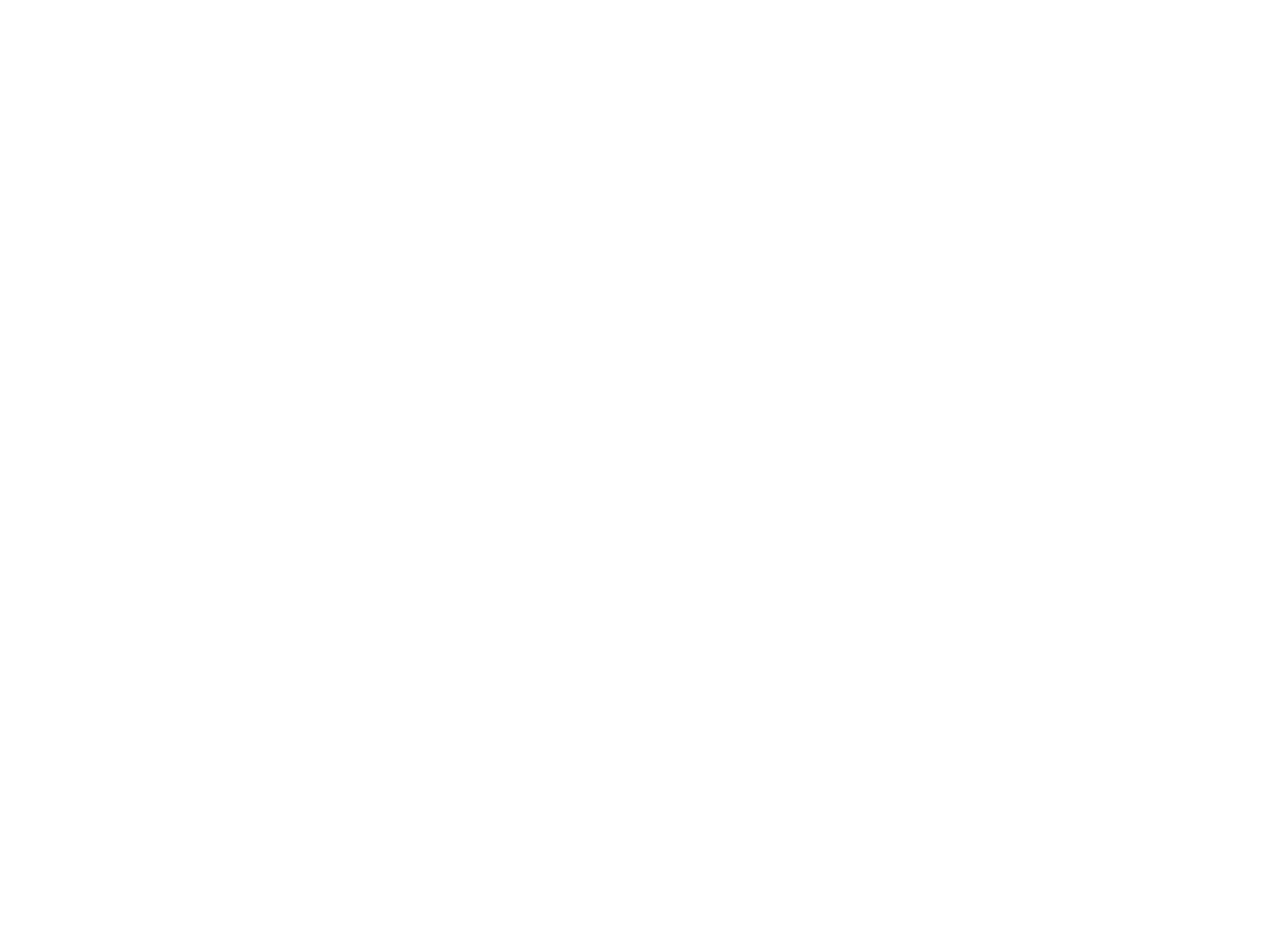
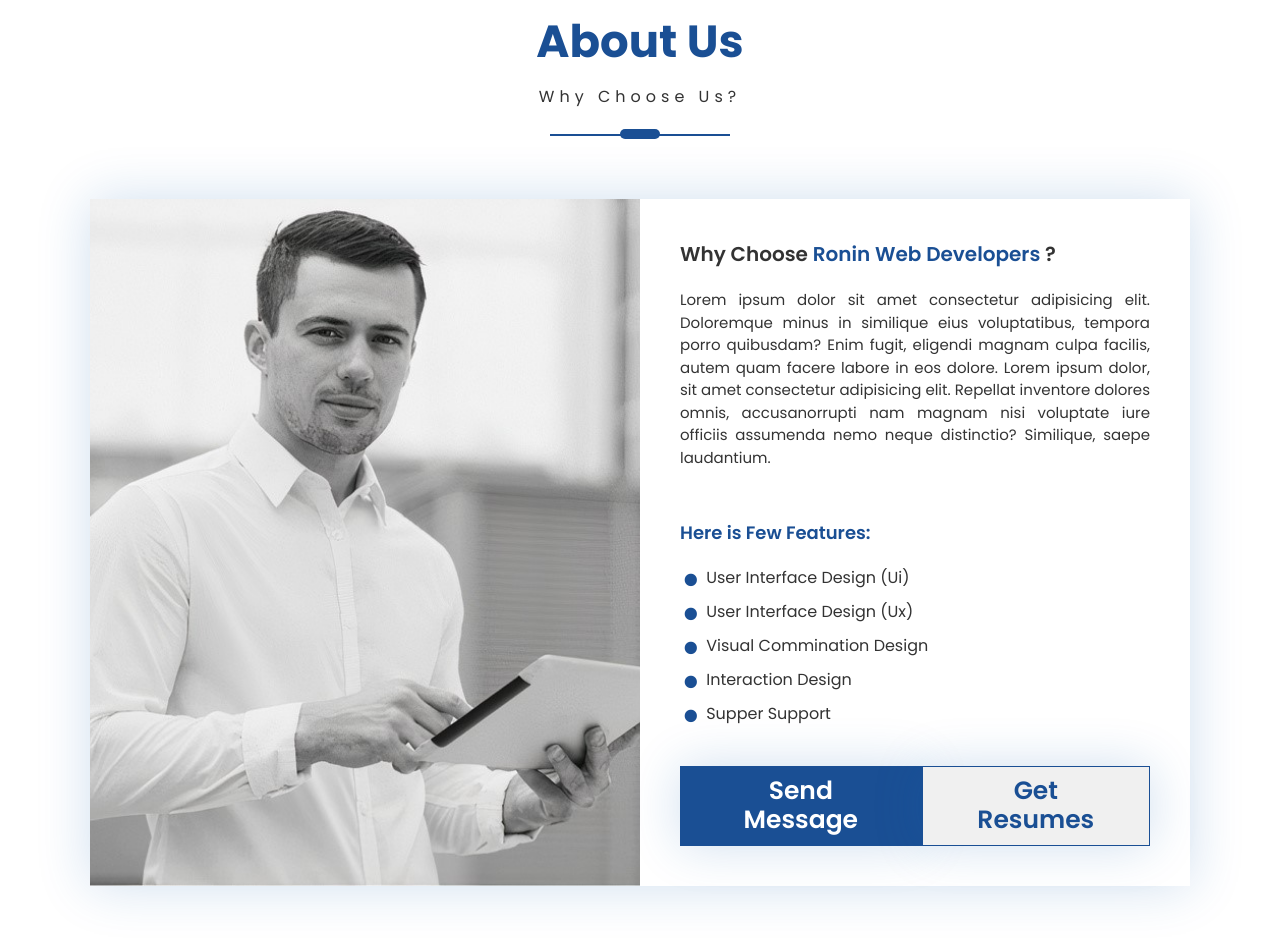
Before and after one commit to Yasharmohamadi/personal-website, a React (Create React App) app: page / in a window 1280 px wide. Shown: the part 1060-2002 px from the top of the page. Before the commit the page ends 1018 px from the top, so only its background shows below. Built offline with nearby package versions, Linux system fonts and the light colour scheme.

Commit message:
add about section

```diff
--- /dev/null
+++ b/src/About/About.css
@@ -0,0 +1,73 @@
+.about {
+	padding-top: 5rem;
+}
+
+.about-main {
+	margin: 6rem 0 10rem 0;
+	box-shadow: 0 0 50px var(--shadow-color);
+	display: flex;
+}
+
+.about-img {
+	background: url("../../public/images/about-us-man.jpg");
+	/* height: 100%; */
+	width: 100%;
+	background-position: center;
+	background-repeat: no-repeat;
+	background-size: cover;
+	flex-shrink: 0;
+	flex-basis: 50%;
+}
+
+.about-content {
+	flex-shrink: 0;
+	flex-basis: 50%;
+	padding: 4rem;
+}
+.content-title {
+	font-family: "Poppins SemiBold";
+
+	font-size: 2rem;
+}
+.content-title span {
+	color: var(--main-color);
+}
+.content-caption {
+	margin: 2rem 0 5rem 0;
+	font-size: 1.5rem;
+	text-align: justify;
+}
+.content-list {
+	list-style-type: none;
+	margin-bottom: 4rem;
+}
+
+.content-list-title {
+	font-family: "Poppins SemiBold";
+
+	font-size: 1.8rem;
+	color: var(--main-color);
+	margin-bottom: 2rem;
+}
+.content-list-item {
+	margin-bottom: 1rem;
+}
+
+.content-list-item::before {
+	content: "·";
+	font-size: 10rem;
+	vertical-align: middle;
+	line-height: 20px;
+	color: var(--main-color);
+	margin-right: 0.5rem;
+}
+
+.about-btns {
+	width: 100%;
+	display: flex;
+	flex-direction: row;
+	justify-content: space-between;
+}
+.about-btns button {
+	padding: 1rem 5rem;
+}
--- /dev/null
+++ b/src/About/About.jsx
@@ -0,0 +1,57 @@
+import React from "react";
+import "./About.css";
+
+export default function About() {
+	return (
+		<div className="about">
+			<div className="container">
+				<div className="row justify-content-center">
+					<div className="section-header about-header">
+						<h3 className="section-title about-title">About Us</h3>
+						<p className="section-title_sub about-title_sub">Why Choose Us?</p>
+						<div className="section-line about-line"></div>
+					</div>
+					<div className="about-main">
+						<div className="about-img"></div>
+						<div className="about-content">
+							<h4 className="content-title">
+								Why Choose <span>Ronin Web Developers</span> ?
+							</h4>
+							<p className="content-caption">
+								Lorem ipsum dolor sit amet consectetur adipisicing elit.
+								Doloremque minus in similique eius voluptatibus, tempora porro
+								quibusdam? Enim fugit, eligendi magnam culpa facilis, autem quam
+								facere labore in eos dolore. Lorem ipsum dolor, sit amet
+								consectetur adipisicing elit. Repellat inventore dolores omnis,
+								accusanorrupti nam magnam nisi voluptate iure officiis assumenda
+								nemo neque distinctio? Similique, saepe laudantium.
+							</p>
+							<h5 className="content-list-title">Here is Few Features:</h5>
+							<ul className="content-list">
+								<li className="content-list-item">
+									User Interface Design (Ui)
+								</li>
+								<li className="content-list-item">
+									User Interface Design (Ux)
+								</li>
+								<li className="content-list-item">Visual Commination Design</li>
+								<li className="content-list-item">Interaction Design</li>
+								<li className="content-list-item">Supper Support</li>
+							</ul>
+							<div className="about-btns">
+								<button className="app-btn btn_blue">Send Message</button>
+								<button className="app-btn btn_white">Get Resumes</button>
+							</div>
+						</div>
+						{/* <div className="row">
+							<div className="col-lg-6">
+							</div>
+							<div className="col-lg-6">
+							</div>
+						</div> */}
+					</div>
+				</div>
+			</div>
+		</div>
+	);
+}
--- a/src/App.js
+++ b/src/App.js
@@ -1,6 +1,7 @@
 import React from "react";
 import Header from "./Header/Header";
-import Home from './Home/Home'
+import Home from "./Home/Home";
+import About from "./About/About";
 
 export default function App() {
 	return (
@@ -8,6 +9,7 @@
 			<Header />
 			<main className="main">
 				<Home />
+				<About />
 			</main>
 		</div>
 	);
--- a/src/styles/app.css
+++ b/src/styles/app.css
@@ -26,6 +26,10 @@
 	align-items: center;
 }
 
+.justify-content-center {
+	justify-content: center;
+}
+
 body {
 	font-family: "Poppins";
 	font-size: 1.6rem; /* 16px */
@@ -42,7 +46,6 @@
 	cursor: pointer;
 	font-family: "Poppins SemiBold";
 	box-shadow: 0 0 50px var(--shadow-color);
-
 
 	/* border-radius: 15rem; */
 }
@@ -61,3 +64,48 @@
 .btn_white:hover {
 	background: #c5c5c5;
 }
+
+.section-header {
+	display: flex;
+	flex-direction: column;
+	align-items: center;
+}
+.section-title {
+	font-size: 4.5rem;
+    font-family: "Poppins Bold";
+	color: var(--main-color);
+
+}
+.section-title_sub {
+	letter-spacing: 0.5rem;
+	margin: 1rem 0 2rem 0;
+	color: var(--text-color);
+}
+.section-line,
+.section-line::before,
+.section-line::after {
+	background: var(--main-color);
+}
+.section-line {
+	height: 1rem;
+	width: 4rem;
+	border-radius: 5rem;
+	position: relative;
+}
+.section-line::before,
+.section-line::after {
+	content: "";
+	height: 0.2rem;
+	width: 8rem;
+	position: absolute;
+	top: 50%;
+	bottom: 50%;
+}
+
+.section-line::before {
+	right: 3rem;
+}
+
+.section-line::after {
+	left: 3rem;
+}
--- a/src/styles/grid.css
+++ b/src/styles/grid.css
@@ -24,12 +24,12 @@
     flex-wrap: wrap;
     /* margin-right: -15px;
     margin-left: -15px; */
-    margin: 0 -15px;
+    /* margin: 0 -15px; */
 }
 
 .row>* {
-    padding-right: 15px;
-    padding-left: 15px;
+    /* padding-right: 15px; */
+    /* padding-left: 15px; */
     /* margin-bottom: 30px; */
 }
 
--- a/src/styles/responsive.css
+++ b/src/styles/responsive.css
@@ -52,6 +52,10 @@
 		padding-top: 5rem;
 		height: 100rem;
 	}
+	.home-avatar {
+
+		border: 2rem solid var(--section-bg-color);
+	}
 }
 @media screen and (max-width: 768px) {
 	.nav-icon-toggle {
@@ -88,6 +92,10 @@
 		font-size: 2rem !important;
 		padding: 1rem 3.5rem !important;
 	}
+	.home-avatar {
+
+		border: 1.5rem solid var(--section-bg-color);
+	}
 }
 @media screen and (max-width: 460px) {
 	.home-welcome {
@@ -99,4 +107,5 @@
 	.home-skills  {
 		font-size: 1.8rem;
 	}
+
 }
```
Also changed, not shown: public/images/about-us-man.jpg.
